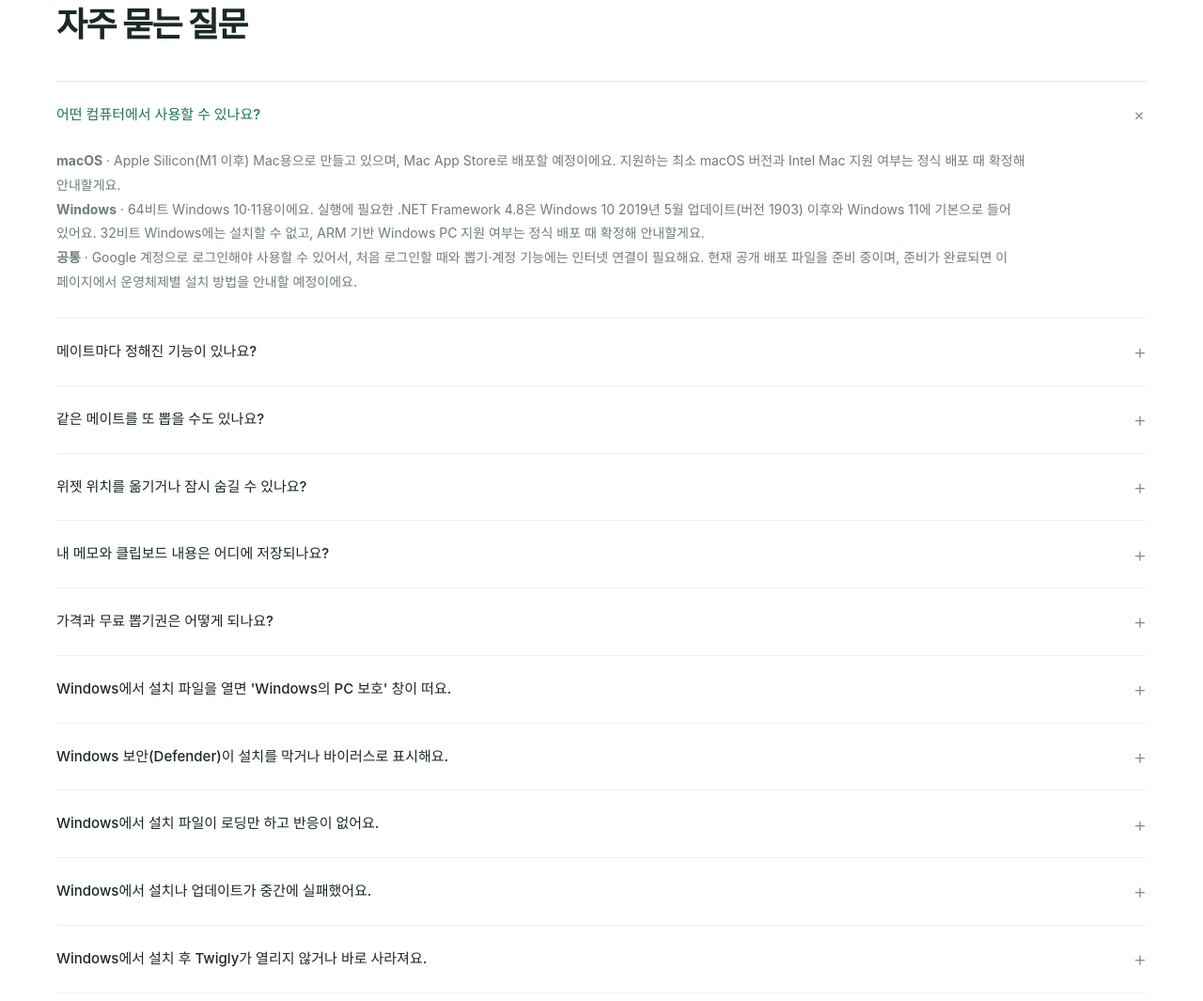
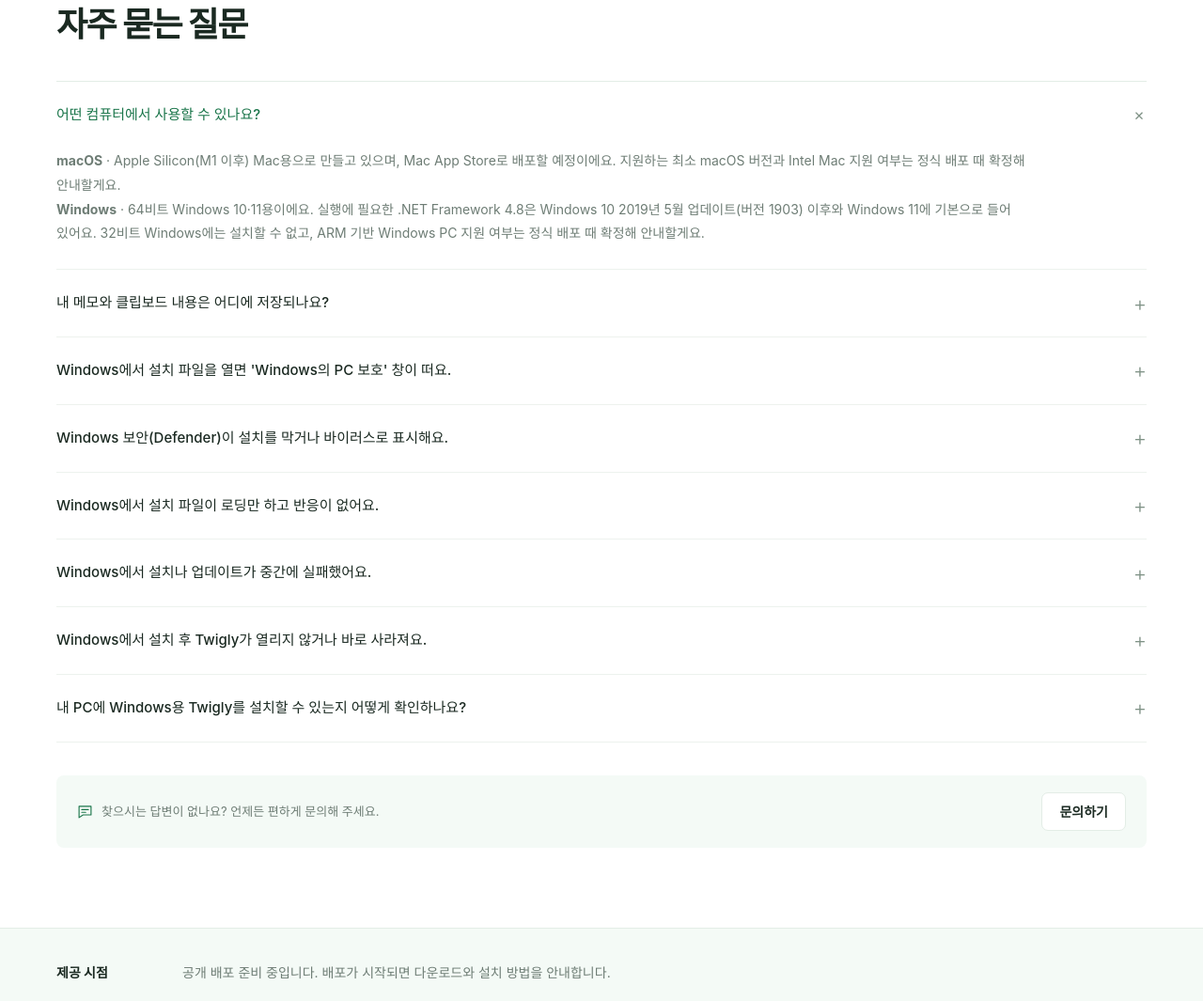
Before and after one commit to Twigly-official/Twigly, a plain HTML site: page dist/index.html in a window 1280 px wide. Shown: the part 5061-6126 px from the top of the page at 94% size. Drawn offline with Linux system fonts and the light colour scheme; a web font is replaced by a local one.

Commit message:
TW-WEB-SYSREQ-001: FAQ 정리 — '공통' 안내와 문항 4개 삭제
- '어떤 컴퓨터에서 사용할 수 있나요?'에서 공통(로그인·인터넷) 부분 삭제, macOS·Windows 부분 유지
- 삭제 문항: 메이트마다 정해진 기능, 같은 메이트 중복 뽑기, 위젯 위치 옮기기·숨기기, 가격과 무료 뽑기권
- 첫 문항 open 유지, 다른 문구 변경 없음

Co-Authored-By: Claude Opus 5.5 <noreply@anthropic.com>

```diff
--- a/dist/index.html
+++ b/dist/index.html
@@ -26,12 +26,8 @@
 <section class="features-section tinted" id="features" aria-labelledby="features-title"><div class="section-wrap"><div class="center-heading"><h2 id="features-title">매일 쓰는 기능들,<br class="mobile-only"> <em>이제 더 가까이.</em></h2><p>여러 앱을 오갈 필요 없이, 필요한 기능을 하나의 앱에서!<br>데스크톱 어디서든 간편하게 사용해 보세요.</p></div><div class="feature-tabs" id="feature-tabs" role="tablist" aria-label="기능 선택"></div><section class="feature-preview" id="feature-preview" role="tabpanel" tabindex="0" aria-labelledby="feature-tab-0"><div class="feature-preview-reveal"><div class="feature-preview-content" id="feature-preview-content"><div class="feature-preview-heading"><h3 id="feature-preview-title">퇴근·점심시간</h3><p id="feature-preview-description">점심과 퇴근까지, 기다리는 시간을 함께 세어요.</p></div><div class="feature-screen-scroll"><img id="feature-preview-image" src="assets/feature-previews/feature-00@4x.png" alt="퇴근·점심시간 위젯의 실제 기능 화면" width="1256" decoding="async"></div><p class="feature-preview-caption" id="feature-preview-status" aria-live="polite" hidden></p></div></div></section><p class="feature-footnote"><svg class="icon" aria-hidden="true"><use href="#i-lock"/></svg> 연결한 기능은 바꿀 수 없어요. 메이트에게 맡길 역할을 신중하게 골라주세요.</p></div></section>
 <section class="download-section section-wrap" id="download" aria-labelledby="download-title"><div class="section-heading"><div><h2 id="download-title">나만의 데스크톱 메이트,<br class="mobile-only"> 지금 만나보세요.</h2></div></div><div class="download-grid"><article class="download-card"><span class="os-label"><svg class="icon" aria-hidden="true"><use href="#i-apple"/></svg> macOS</span><button class="button dark" data-download="mac"><svg class="icon" aria-hidden="true"><use href="#i-download"/></svg> Mac 다운로드 안내</button><span class="download-spec">macOS 26 이상 · 공개 배포 준비 중</span></article><article class="download-card"><span class="os-label"><svg class="icon" aria-hidden="true"><use href="#i-windows"/></svg> Windows</span><button class="button dark" data-download="windows"><svg class="icon" aria-hidden="true"><use href="#i-download"/></svg> Windows 다운로드 안내</button><span class="download-spec">Windows 10 이상 · 공개 배포 준비 중</span></article></div></section>
 <section class="faq-section section-wrap" id="faq" aria-labelledby="faq-title"><div class="section-heading"><h2 id="faq-title">자주 묻는 질문</h2></div><div class="faq-list">
-<details open><summary>어떤 컴퓨터에서 사용할 수 있나요?<span aria-hidden="true">+</span></summary><p><strong>macOS</strong> · Apple Silicon(M1 이후) Mac용으로 만들고 있으며, Mac App Store로 배포할 예정이에요. 지원하는 최소 macOS 버전과 Intel Mac 지원 여부는 정식 배포 때 확정해 안내할게요.<br><strong>Windows</strong> · 64비트 Windows 10·11용이에요. 실행에 필요한 .NET Framework 4.8은 Windows 10 2019년 5월 업데이트(버전 1903) 이후와 Windows 11에 기본으로 들어 있어요. 32비트 Windows에는 설치할 수 없고, ARM 기반 Windows PC 지원 여부는 정식 배포 때 확정해 안내할게요.<br><strong>공통</strong> · Google 계정으로 로그인해야 사용할 수 있어서, 처음 로그인할 때와 뽑기·계정 기능에는 인터넷 연결이 필요해요. 현재 공개 배포 파일을 준비 중이며, 준비가 완료되면 이 페이지에서 운영체제별 설치 방법을 안내할 예정이에요.</p></details>
-<details><summary>메이트마다 정해진 기능이 있나요?<span aria-hidden="true">+</span></summary><p>정해져 있지 않아요. 어떤 메이트든 10가지 기능 중 하나를 직접 선택해 연결할 수 있어요. 메이트마다 하나의 기능만 연결되고, 확정한 기능은 바꿀 수 없어요. 다른 기능이 필요하면 새로운 메이트를 만나주세요.</p></details>
-<details><summary>같은 메이트를 또 뽑을 수도 있나요?<span aria-hidden="true">+</span></summary><p>같은 외형의 메이트는 중복으로 나오지 않아요. 이미 획득한 메이트는 다음 뽑기 대상에서 제외되고, 아직 만나지 않은 메이트 중 한 마리를 랜덤으로 만나요. 26종을 모두 모으면 추가로 뽑을 수 없어요.</p></details>
-<details><summary>위젯 위치를 옮기거나 잠시 숨길 수 있나요?<span aria-hidden="true">+</span></summary><p>설정에서 기본 배치 방향을 왼쪽 또는 오른쪽으로 고를 수 있어요. 메이트를 오른쪽 클릭한 다음 왼쪽 버튼으로 끌어 위치를 옮겨보세요. 더블클릭하면 요약 박스를 접고 펼칠 수 있어요. 보유 위젯에서 메이트를 숨기면 그 메이트의 기능도 멈춰요.</p></details>
+<details open><summary>어떤 컴퓨터에서 사용할 수 있나요?<span aria-hidden="true">+</span></summary><p><strong>macOS</strong> · Apple Silicon(M1 이후) Mac용으로 만들고 있으며, Mac App Store로 배포할 예정이에요. 지원하는 최소 macOS 버전과 Intel Mac 지원 여부는 정식 배포 때 확정해 안내할게요.<br><strong>Windows</strong> · 64비트 Windows 10·11용이에요. 실행에 필요한 .NET Framework 4.8은 Windows 10 2019년 5월 업데이트(버전 1903) 이후와 Windows 11에 기본으로 들어 있어요. 32비트 Windows에는 설치할 수 없고, ARM 기반 Windows PC 지원 여부는 정식 배포 때 확정해 안내할게요.</p></details>
 <details><summary>내 메모와 클립보드 내용은 어디에 저장되나요?<span aria-hidden="true">+</span></summary><p>메모·일정·클립보드 등 도구에 입력한 내용은 사용 중인 컴퓨터에 저장돼요. 계정과 보유 캐릭터·연결 기능은 서버에서 관리해요. 도구 내용의 기기 간 동기화는 제공하지 않아요. 클립보드 기록은 기능을 연결하고 기록을 켠 동안 최신 텍스트를 최대 5개 보관해요.</p></details>
-<details><summary>가격과 무료 뽑기권은 어떻게 되나요?<span aria-hidden="true">+</span></summary><p>최초 로그인 시 계정당 한 번 무료 뽑기권 1장을 드려요. 같은 계정으로 다시 로그인하거나 다른 기기에서 로그인해도 추가 지급되지 않아요. 유료 뽑기 1회 기획 가격은 1,500원이며, 실제 결제와 공개 배포는 준비 중이에요. 최종 판매·환불 조건은 유료 서비스 시작 전에 안내할 예정이에요.</p></details>
 <details><summary>Windows에서 설치 파일을 열면 'Windows의 PC 보호' 창이 떠요.<span aria-hidden="true">+</span></summary><p>공개 배포가 시작된 뒤 처음 설치할 때 보일 수 있는 안내예요. Twigly 설치 파일은 아직 코드 서명이 되어 있지 않아서 Windows가 '알 수 없는 게시자'로 표시할 수 있어요. 이 페이지의 다운로드 안내로 받은 파일이 맞다면 창에서 '추가 정보'를 누른 뒤 '실행'을 선택해 주세요. 어디서 받았는지 확실하지 않은 파일은 실행하지 말고 이 페이지에서 다시 받아주세요.</p></details>
 <details><summary>Windows 보안(Defender)이 설치를 막거나 바이러스로 표시해요.<span aria-hidden="true">+</span></summary><p>정상적인 설치 파일이어도 새로 배포된 프로그램은 Windows 보안이 위험 항목으로 잘못 판단하는 경우가 있어요. 먼저 이 페이지에서 받은 파일이 맞는지 확인한 뒤 아래 순서대로 시도해 주세요.<br>1. Windows 보안 → 바이러스 및 위협 방지 → 보호 기록에서 Twigly 관련 차단 항목을 열고 '허용'을 선택해요.<br>2. 그래도 설치되지 않으면 바이러스 및 위협 방지 설정의 '설정 관리'에서 '실시간 보호'를 잠시 끈 다음 설치해 주세요. 대부분 이 방법으로 해결돼요.<br>3. <strong>설치가 끝나거나 실패하면 바로 '실시간 보호'를 다시 켜주세요.</strong> 꺼둔 채로 두면 PC가 위험해질 수 있어요.<br>V3, 알약 같은 다른 백신을 쓰고 있다면 같은 방식으로 실시간 감시를 잠시 멈추거나 Twigly 설치 파일을 예외로 등록해 주세요. 출처를 확인할 수 없는 파일은 보안 기능을 끄고 실행하지 마세요.</p></details>
 <details><summary>Windows에서 설치 파일이 로딩만 하고 반응이 없어요.<span aria-hidden="true">+</span></summary><p>은행·공공기관 사이트를 이용할 때 함께 설치되는 보안 프로그램 중 TouchEn nxWeb이 설치를 방해하는 경우가 있어요. 설정 → 앱(설치된 앱 또는 앱 및 기능)에서 TouchEn nxWeb(TouchEn_nxWeb_Installer32로 보일 수도 있어요)을 제거하고 PC를 다시 시작한 뒤 설치 파일을 다시 실행해 주세요. 제거한 프로그램은 해당 사이트에 다시 접속하면 설치 안내가 나와요.</p></details>
```
